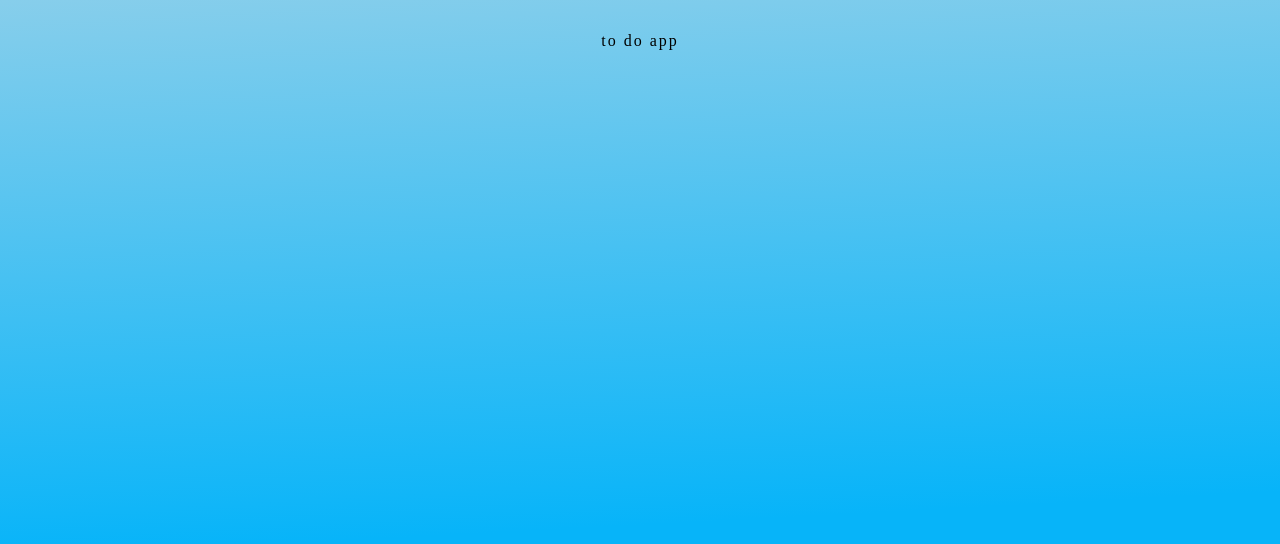
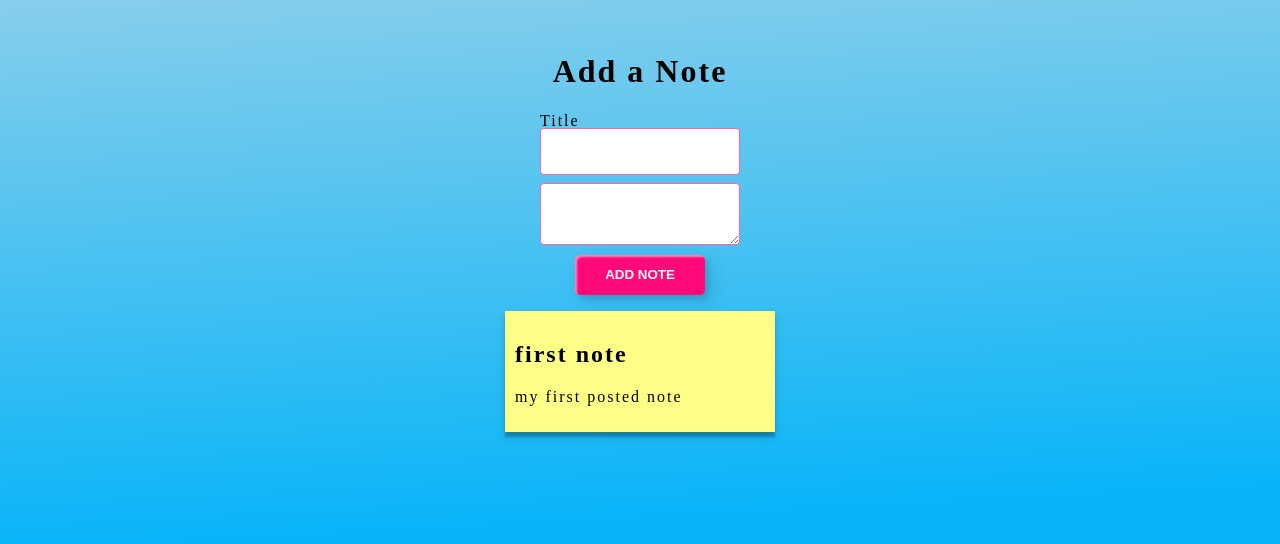
Before and after one commit to r1g023/TodoApp, a React app: page / in a window 1280 px wide. Shown: the top 544 px of the page. Built offline with nearby package versions, Linux system fonts and the light colour scheme; the HTML template or start-up script is replaced by a standard one.

Commit message:
readded todoApp with local storage for both form/array of notes

```diff
--- a/src/App.js
+++ b/src/App.js
@@ -1,7 +1,39 @@
 import React, { useState, useEffect } from "react";
+import Note from "./components/Note";
+import NoteForm from "./components/NoteForm";
+import noteList from "./note-list";
 
 const App = () => {
-  return <div className="App">to do app</div>;
+  const [notes, setNotes] = useState(noteList);
+
+  useEffect(() => {
+    let data = localStorage.getItem("notes");
+    if (data) {
+      setNotes(JSON.parse(data));
+    }
+  }, []);
+
+  useEffect(() => {
+    localStorage.setItem("notes", JSON.stringify(notes));
+  }, [notes]);
+
+  const addNewNote = (notee) => {
+    console.log("notee--->", notee);
+    let newNote = {
+      id: Date.now(),
+      title: notee.title,
+      body: notee.body,
+    };
+    setNotes([...notes, newNote]);
+  };
+
+  return (
+    <div className="App">
+      <h1>Add a Note</h1>
+      <NoteForm addNewNote={addNewNote} />
+      <Note notes={notes} />
+    </div>
+  );
 };
 
 export default App;
--- /dev/null
+++ b/src/components/Note.jsx
@@ -0,0 +1,16 @@
+import React from "react";
+
+const Note = (props) => {
+  return (
+    <div className="note-list">
+      {props.notes.map((item) => (
+        <div className="note" key={item.id}>
+          <h2>{item.title}</h2>
+          <p>{item.body}</p>
+        </div>
+      ))}
+    </div>
+  );
+};
+
+export default Note;
--- /dev/null
+++ b/src/components/NoteForm.jsx
@@ -0,0 +1,52 @@
+import React, { useState, useEffect } from "react";
+
+const NoteForm = (props) => {
+  const [note, setNote] = useState({ title: "", body: "" });
+
+  useEffect(() => {
+    let data = localStorage.getItem("note");
+    if (data) {
+      setNote(JSON.parse(data));
+    }
+  }, []);
+
+  useEffect(() => {
+    localStorage.setItem("note", JSON.stringify(note));
+  }, [note]);
+
+  const handleChange = (e) => {
+    console.log(e.target.name, " : ", e.target.value);
+    setNote({ ...note, [e.target.name]: e.target.value });
+  };
+
+  const handleSubmit = (e) => {
+    e.preventDefault();
+    props.addNewNote(note);
+    console.log("note in handlesubmit--->", note);
+    setNote({ title: "", body: "" });
+  };
+
+  return (
+    <form onSubmit={handleSubmit}>
+      <label htmlFor="title">Title</label>
+      <input
+        type="text"
+        id="title"
+        name="title"
+        onChange={handleChange}
+        value={note.title}
+      />
+
+      <label htmlFor="note"></label>
+      <textarea
+        name="body"
+        id="body"
+        onChange={handleChange}
+        value={note.body}
+      ></textarea>
+      <button>ADD NOTE</button>
+    </form>
+  );
+};
+
+export default NoteForm;
```
